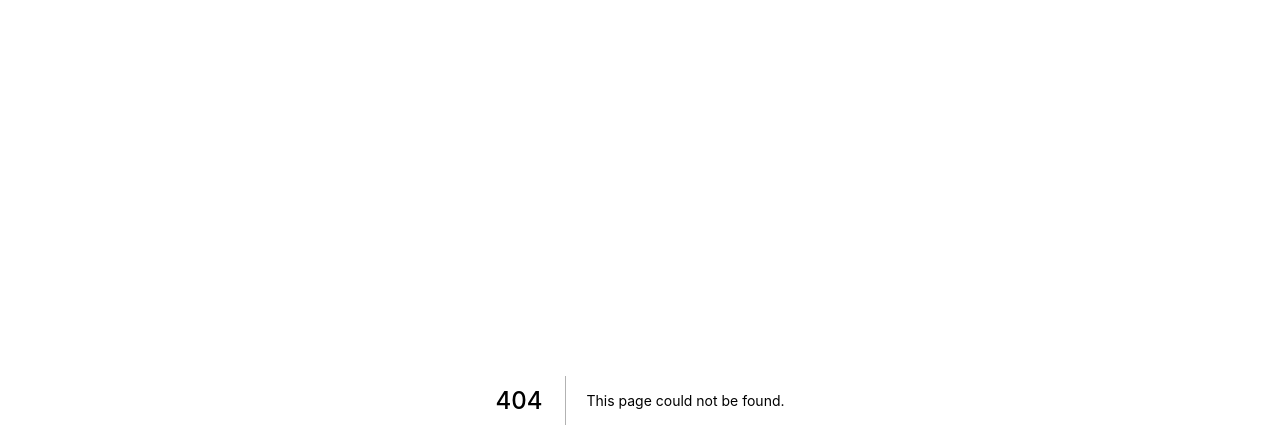
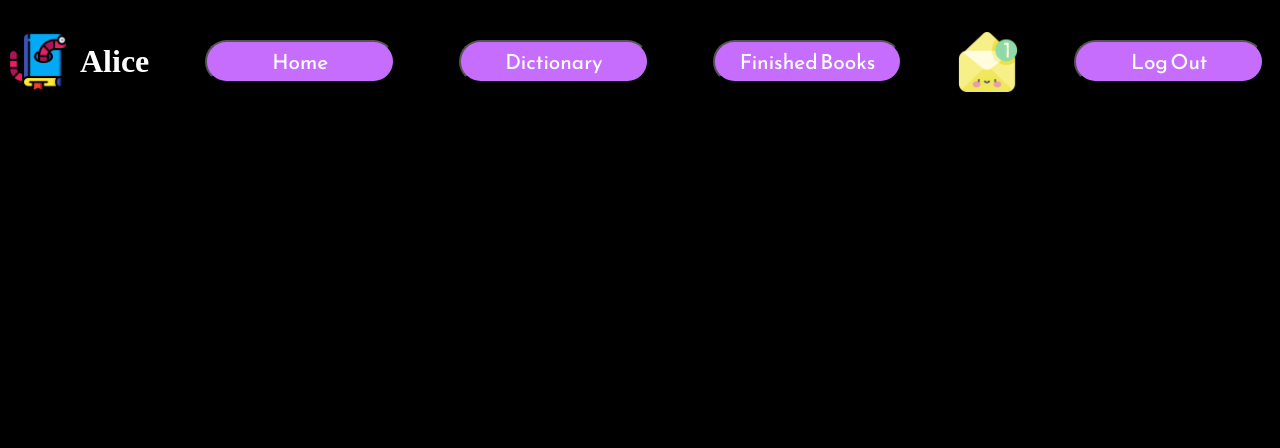
Before and after one commit to SchoolOfCode/final-project-repo-bar-coders, a Next.js app: page /dictionary in a window 1280 px wide. Before the commit this address had no page. Shown: the top 448 px of the page. Built offline with nearby package versions, Linux system fonts and the light colour scheme; a web font is replaced by a local one.

Commit message:
added links to navbar

```diff
--- /dev/null
+++ b/pages/dictionary.js
@@ -0,0 +1,12 @@
+import React from 'react'
+import Navbar from '../src/studentcomponents/navbar'
+
+function dictionary({ isNewMessage }) {
+  return (
+    <div>
+      <Navbar isNewMessage={isNewMessage} />
+    </div>
+  );
+}
+
+export default dictionary
--- a/pages/studenthome.js
+++ b/pages/studenthome.js
@@ -5,7 +5,7 @@ import ProgressBar from "../src/studentcomponents/progressbar"
 export default function StudentHome({ isNewMessage, studentDaysRead }) {
   return (
     <div>
-      <Navbar isNewMessage={isNewMessage}></Navbar>
+      <Navbar isNewMessage={isNewMessage}/>
       <ProgressBar studentDaysRead={studentDaysRead} />
     </div>
   );
--- a/src/studentcomponents/navbar/index.js
+++ b/src/studentcomponents/navbar/index.js
@@ -19,22 +19,36 @@ function Navbar({isNewMessage}) {
         <h1>Alice</h1>
       </div>
 
-      <Link href="/" passHref>
+      <Link href="/studenthome" passHref>
         <button>Home</button>
       </Link>
-      <button>Dictionary</button>
-      <button>Finished Books</button>
+      <Link href="/dictionary" passHref>
+        <button>Dictionary</button>
+      </Link>
+      <Link href="/finishedbooks" passHref>
+        <button>Finished Books</button>
+      </Link>
 
       {isNewMessage && (
         /* <img src="https://cdn-icons-png.flaticon.com/512/6875/6875112.png"></img> */
-        <Image src={newmessageicon.src} alt="icon" width="60px" height="60px" />
+        <Link href="/messages" passHref>
+          <Image
+            src={newmessageicon.src}
+            alt="icon"
+            width="60px"
+            height="60px"
+          />
+        </Link>
       )}
       {!isNewMessage && (
         /* <img src="https://cdn-icons-png.flaticon.com/512/6875/6875170.png"></img> */
-        <Image src={messagesicon.src} alt="icon" width="60px" height="60px" />
+        <Link href="/messages" passHref>
+          <Image src={messagesicon.src} alt="icon" width="60px" height="60px" />
+        </Link>
       )}
-
-      <button className={styles.logoutbutton}>Log Out</button>
+      <Link href="/" passHref>
+        <button className={styles.logoutbutton}>Log Out</button>
+      </Link>
     </div>
   );
 }
--- a/styles/Navbar.module.css
+++ b/styles/Navbar.module.css
@@ -15,7 +15,7 @@
 }
 
 .student h1 {
-
+    margin-left: 0.75rem;
 }
 
 .navbar img {
```
Also changed, not shown: pages/finishedbooks.js (added, +12 -0 lines), pages/messages.js (added, +12 -0 lines).
